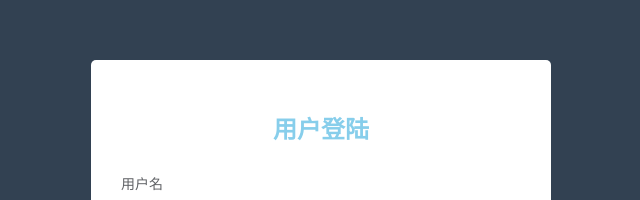
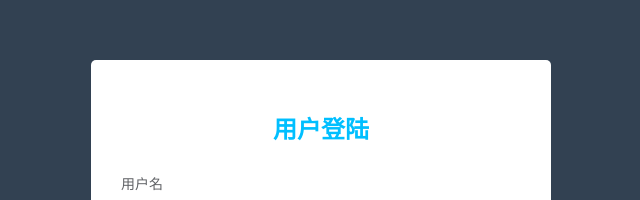
Before and after one commit to li-ming-hui/shop-admin-vue, a Vue app: page /#/login in a window 1280 px wide. Shown: the part 128-328 px from the top of the page, without its empty margins (319-959 px from the left). Built offline with nearby package versions, Linux system fonts and the light colour scheme.

Commit message:
用户登录

```diff
--- a/package.json
+++ b/package.json
@@ -29,7 +29,7 @@
     "babel-preset-stage-2": "^6.22.0",
     "chalk": "^2.0.1",
     "copy-webpack-plugin": "^4.0.1",
-    "css-loader": "^0.28.0",
+    "css-loader": "^3.2.0",
     "eslint": "^4.15.0",
     "eslint-config-standard": "^10.2.1",
     "eslint-friendly-formatter": "^3.0.0",
@@ -54,12 +54,12 @@
     "semver": "^5.3.0",
     "shelljs": "^0.7.6",
     "uglifyjs-webpack-plugin": "^1.1.1",
-    "url-loader": "^0.5.8",
+    "url-loader": "^2.1.0",
     "vue-loader": "^13.3.0",
     "vue-style-loader": "^3.0.1",
     "vue-template-compiler": "^2.5.2",
     "webpack": "^3.6.0",
-    "webpack-bundle-analyzer": "^2.9.0",
+    "webpack-bundle-analyzer": "^3.4.1",
     "webpack-dev-server": "^2.9.1",
     "webpack-merge": "^4.1.0"
   },
--- a/src/components/login/login.vue
+++ b/src/components/login/login.vue
@@ -72,7 +72,7 @@ export default {
 }
 .login-from .heading {
   text-align: center;
-  color: skyblue;
+  color: deepskyblue;
 }
 .login-from .login-btn {
   width: 100%;
```
Also changed, not shown: 1 other file (tests, documents, lock files or other folders).
